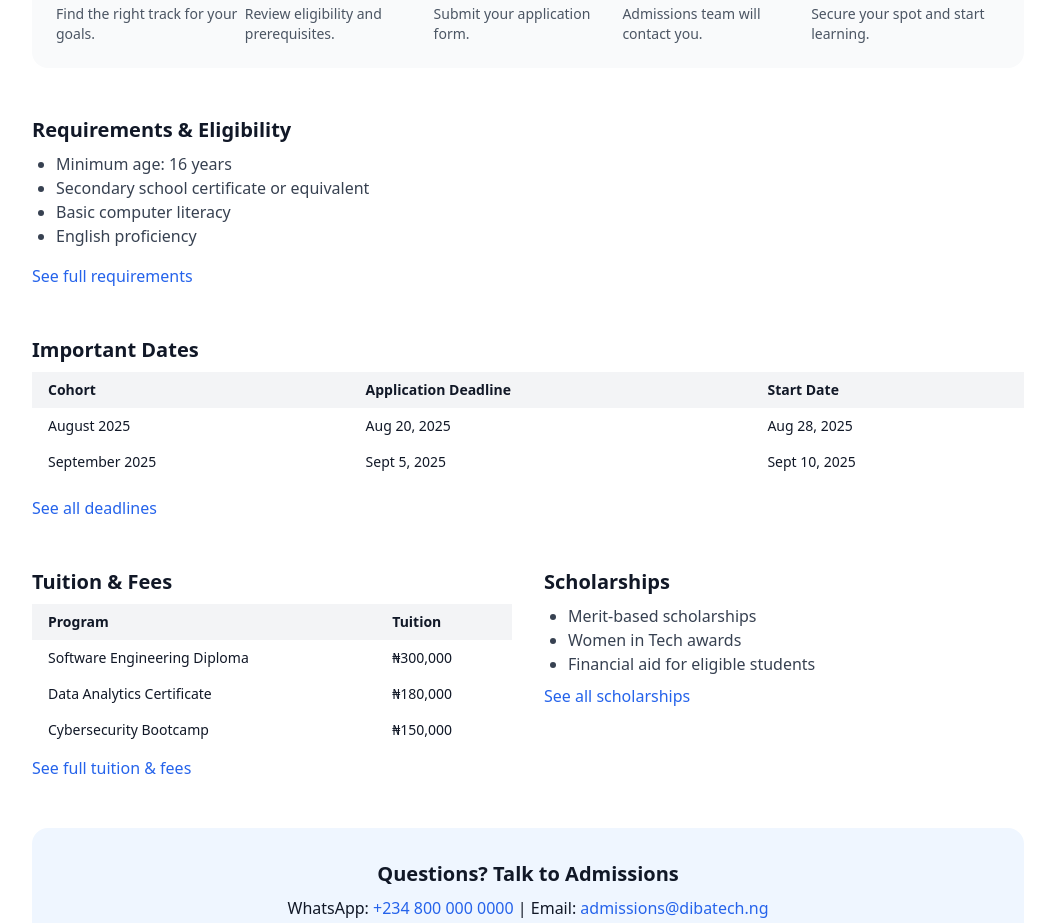
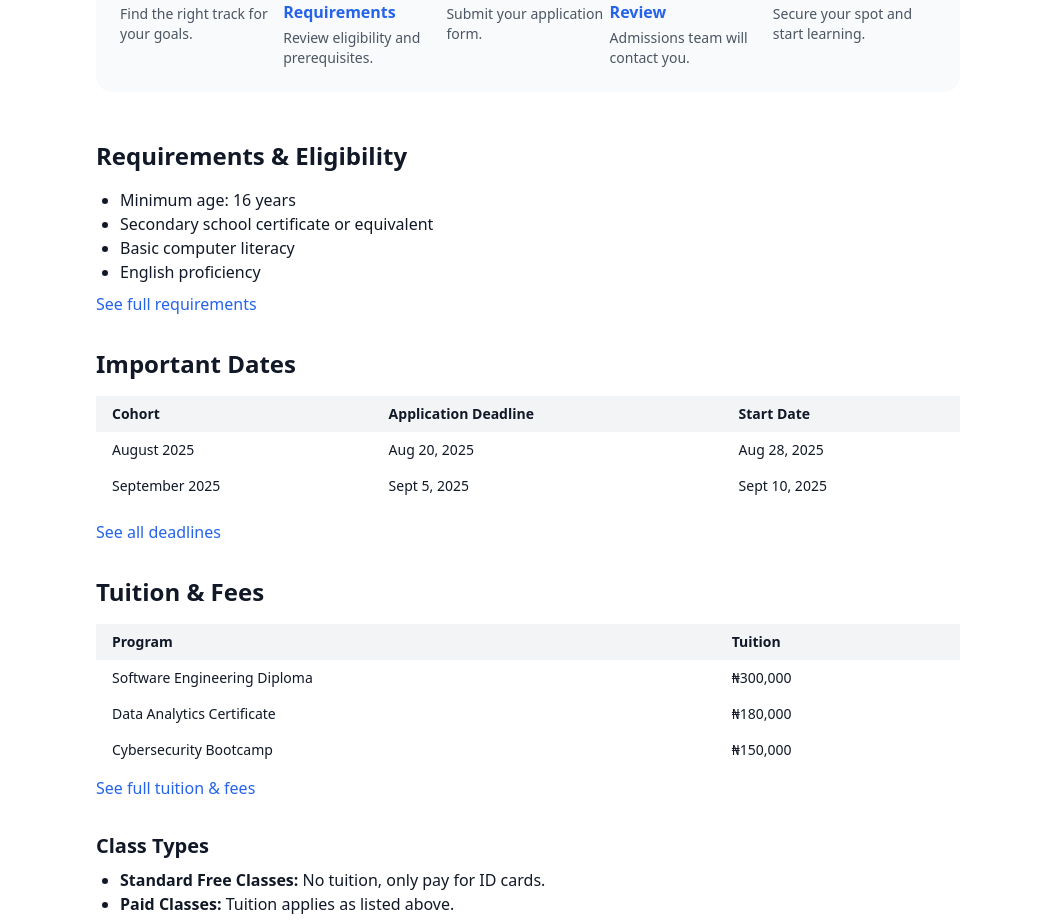
Before and after one commit to tariosadebe/dibatechAcademy, a Next.js app in the folder academy/: page /admissions in a window 1280 px wide. Shown: the part 329-1252 px from the top of the page, without its empty margins (112-1167 px from the left). Built offline with nearby package versions, Linux system fonts and the light colour scheme.

Commit message:
More informations added

```diff
--- /dev/null
+++ b/academy/app/(site)/admissions/deadlines/page.tsx
@@ -0,0 +1,31 @@
+export default function DeadlinesPage() {
+  return (
+    <section className="max-w-3xl mx-auto py-12 px-4">
+      <h1 className="text-3xl font-bold mb-4">All Application Deadlines</h1>
+      <table className="w-full mb-6 border rounded">
+        <thead>
+          <tr className="bg-gray-100">
+            <th className="py-2 px-4 text-left">Cohort</th>
+            <th className="py-2 px-4 text-left">Application Deadline</th>
+            <th className="py-2 px-4 text-left">Start Date</th>
+          </tr>
+        </thead>
+        <tbody>
+          <tr>
+            <td className="py-2 px-4">August 2025</td>
+            <td className="py-2 px-4">Aug 20, 2025</td>
+            <td className="py-2 px-4">Aug 28, 2025</td>
+          </tr>
+          <tr>
+            <td className="py-2 px-4">September 2025</td>
+            <td className="py-2 px-4">Sept 5, 2025</td>
+            <td className="py-2 px-4">Sept 10, 2025</td>
+          </tr>
+        </tbody>
+      </table>
+      <p>
+        Please note that deadlines may vary by program. Early applications are encouraged as spaces are limited.
+      </p>
+    </section>
+  );
+}
--- a/academy/app/(site)/admissions/page.tsx
+++ b/academy/app/(site)/admissions/page.tsx
@@ -2,7 +2,7 @@ import Link from "next/link";
 
 export default function AdmissionsPage() {
   return (
-    <section className="mx-auto max-w-5xl px-4 py-12">
+    <section className="max-w-4xl mx-auto py-12 px-4">
       <h1 className="text-4xl font-bold mb-4">Admissions & How to Apply</h1>
       <p className="text-lg mb-8 text-gray-700">Start your journey at DibaTech Academy. Follow these steps to apply, review requirements, and secure your place in our next cohort.</p>
 
@@ -33,9 +33,9 @@ export default function AdmissionsPage() {
       </div>
 
       {/* Requirements & Eligibility */}
-      <div className="mb-12">
-        <h2 className="text-xl font-bold mb-2">Requirements & Eligibility</h2>
-        <ul className="list-disc pl-6 text-gray-700 mb-4">
+      <div className="mb-8">
+        <h2 className="text-2xl font-bold mb-4">Requirements & Eligibility</h2>
+        <ul className="list-disc pl-6 mb-2">
           <li>Minimum age: 16 years</li>
           <li>Secondary school certificate or equivalent</li>
           <li>Basic computer literacy</li>
@@ -45,8 +45,8 @@ export default function AdmissionsPage() {
       </div>
 
       {/* Deadlines & Cohorts */}
-      <div className="mb-12">
-        <h2 className="text-xl font-bold mb-2">Important Dates</h2>
+      <div className="mb-8">
+        <h2 className="text-2xl font-bold mb-4">Important Dates</h2>
         <table className="w-full mb-4 text-sm">
           <thead>
             <tr className="bg-gray-100">
@@ -68,13 +68,12 @@ export default function AdmissionsPage() {
             </tr>
           </tbody>
         </table>
-        <Link href="/admissions/dates" className="text-blue-600 font-medium">See all deadlines</Link>
+        <Link href="/admissions/deadlines" className="text-blue-600 font-medium">See all deadlines</Link>
       </div>
 
       {/* Tuition & Scholarships */}
-      <div className="mb-12 grid md:grid-cols-2 gap-8">
-        <div>
-          <h2 className="text-xl font-bold mb-2">Tuition & Fees</h2>
+      <div className="mb-8">
+        <h2 className="text-2xl font-bold mb-4">Tuition & Fees</h2>
         <table className="w-full mb-2 text-sm">
           <thead>
             <tr className="bg-gray-100">
@@ -99,15 +98,17 @@ export default function AdmissionsPage() {
         </table>
         <Link href="/admissions/tuition-fees" className="text-blue-600 font-medium">See full tuition & fees</Link>
       </div>
-        <div>
-          <h2 className="text-xl font-bold mb-2">Scholarships</h2>
-          <ul className="list-disc pl-6 text-gray-700 mb-2">
-            <li>Merit-based scholarships</li>
-            <li>Women in Tech awards</li>
-            <li>Financial aid for eligible students</li>
+
+      <div className="mb-8">
+        <h2 className="text-xl font-bold mb-2">Class Types</h2>
+        <ul className="list-disc pl-6">
+          <li>
+            <span className="font-semibold">Standard Free Classes:</span> No tuition, only pay for ID cards.
+          </li>
+          <li>
+            <span className="font-semibold">Paid Classes:</span> Tuition applies as listed above.
+          </li>
         </ul>
-          <Link href="/admissions/scholarships" className="text-blue-600 font-medium">See all scholarships</Link>
-        </div>
       </div>
 
       {/* Contact Admissions */}
--- /dev/null
+++ b/academy/app/(site)/admissions/requirements/page.tsx
@@ -0,0 +1,16 @@
+export default function RequirementsPage() {
+  return (
+    <section className="max-w-3xl mx-auto py-12 px-4">
+      <h1 className="text-3xl font-bold mb-4">Full Admission Requirements</h1>
+      <ul className="list-disc pl-6 mb-6">
+        <li>Minimum age: 16 years</li>
+        <li>Secondary school certificate or equivalent</li>
+        <li>Basic computer literacy</li>
+        <li>English proficiency</li>
+      </ul>
+      <p>
+        Additional requirements may apply for specific programs. Please review the program details for any prerequisites or portfolio requirements.
+      </p>
+    </section>
+  );
+}
--- /dev/null
+++ b/academy/app/(site)/admissions/tuition-fees/page.tsx
@@ -0,0 +1,64 @@
+export default function TuitionFeesPage() {
+  return (
+    <section className="max-w-3xl mx-auto py-12 px-4">
+      <h1 className="text-3xl font-bold mb-4">Full Tuition & Fees</h1>
+      <table className="w-full mb-6 border rounded">
+        <thead>
+          <tr className="bg-gray-100">
+            <th className="py-2 px-4 text-left">Program</th>
+            <th className="py-2 px-4 text-left">Tuition</th>
+          </tr>
+        </thead>
+        <tbody>
+          <tr>
+            <td className="py-2 px-4">Standard Free Classes</td>
+            <td className="py-2 px-4">Free (ID card fee only)</td>
+          </tr>
+          <tr>
+            <td className="py-2 px-4">Software Engineering Diploma</td>
+            <td className="py-2 px-4">₦300,000</td>
+          </tr>
+          <tr>
+            <td className="py-2 px-4">Data Analytics Certificate</td>
+            <td className="py-2 px-4">₦180,000</td>
+          </tr>
+          <tr>
+            <td className="py-2 px-4">Cybersecurity Bootcamp</td>
+            <td className="py-2 px-4">₦250,000</td>
+          </tr>
+          <tr>
+            <td className="py-2 px-4">Frontend Web Development</td>
+            <td className="py-2 px-4">₦120,000</td>
+          </tr>
+          <tr>
+            <td className="py-2 px-4">Backend Web Development</td>
+            <td className="py-2 px-4">₦150,000</td>
+          </tr>
+          <tr>
+            <td className="py-2 px-4">UI/UX Design</td>
+            <td className="py-2 px-4">₦100,000</td>
+          </tr>
+          <tr>
+            <td className="py-2 px-4">Cloud Computing Fundamentals</td>
+            <td className="py-2 px-4">₦130,000</td>
+          </tr>
+          <tr>
+            <td className="py-2 px-4">Product Management</td>
+            <td className="py-2 px-4">₦110,000</td>
+          </tr>
+          <tr>
+            <td className="py-2 px-4">Digital Marketing</td>
+            <td className="py-2 px-4">₦90,000</td>
+          </tr>
+        </tbody>
+      </table>
+      <div>
+        <h2 className="text-xl font-semibold mb-2">Note</h2>
+        <ul className="list-disc pl-6">
+          <li>Standard Free Classes require only an ID card fee, no tuition.</li>
+          <li>Paid classes require tuition as indicated in the table.</li>
+        </ul>
+      </div>
+    </section>
+  );
+}
--- /dev/null
+++ b/academy/app/(site)/programs/duration/page.tsx
@@ -0,0 +1,10 @@
+export default function DurationPage() {
+  return (
+    <section className="max-w-3xl mx-auto py-12 px-4">
+      <h1 className="text-3xl font-bold mb-4">Program Duration</h1>
+      <p>
+        Programs range from short bootcamps (2 months) to longer diplomas (6 months). Find a program that fits your timeline.
+      </p>
+    </section>
+  );
+}
--- /dev/null
+++ b/academy/app/(site)/programs/level/page.tsx
@@ -0,0 +1,10 @@
+export default function LevelPage() {
+  return (
+    <section className="max-w-3xl mx-auto py-12 px-4">
+      <h1 className="text-3xl font-bold mb-4">Program Levels</h1>
+      <p>
+        Programs are offered at various levels: Diploma, Certificate, and Bootcamp. Choose the level that matches your career goals and experience.
+      </p>
+    </section>
+  );
+}
--- /dev/null
+++ b/academy/app/(site)/programs/mode/page.tsx
@@ -0,0 +1,10 @@
+export default function ModePage() {
+  return (
+    <section className="max-w-3xl mx-auto py-12 px-4">
+      <h1 className="text-3xl font-bold mb-4">Program Modes</h1>
+      <p>
+        Study modes include Hybrid, Online, and In-person. Select the mode that best fits your schedule and learning preferences.
+      </p>
+    </section>
+  );
+}
--- /dev/null
+++ b/academy/app/(site)/programs/price-band/page.tsx
@@ -0,0 +1,11 @@
+export default function PriceBandPage() {
+  return (
+    <section className="max-w-3xl mx-auto py-12 px-4">
+      <h1 className="text-3xl font-bold mb-4">Program Price Bands</h1>
+      <p>
+        Programs are available in different price bands to suit your budget.
+        Explore affordable options and available scholarships.
+      </p>
+    </section>
+  );
+}
--- /dev/null
+++ b/academy/app/(site)/programs/start-month/page.tsx
@@ -0,0 +1,10 @@
+export default function StartMonthPage() {
+  return (
+    <section className="max-w-3xl mx-auto py-12 px-4">
+      <h1 className="text-3xl font-bold mb-4">Program Start Months</h1>
+      <p>
+        Programs start at various times throughout the year. Check the admissions calendar for upcoming cohorts and start dates.
+      </p>
+    </section>
+  );
+}
--- /dev/null
+++ b/academy/app/(site)/programs/track/page.tsx
@@ -0,0 +1,10 @@
+export default function TrackPage() {
+  return (
+    <section className="max-w-3xl mx-auto py-12 px-4">
+      <h1 className="text-3xl font-bold mb-4">Program Tracks</h1>
+      <p>
+        Explore all available program tracks such as Software, Data, Cybersecurity, Design, Product, and more. Each track is designed to help you specialize in your area of interest.
+      </p>
+    </section>
+  );
+}
```
Lines whose indentation alone changed are shown as unchanged.
